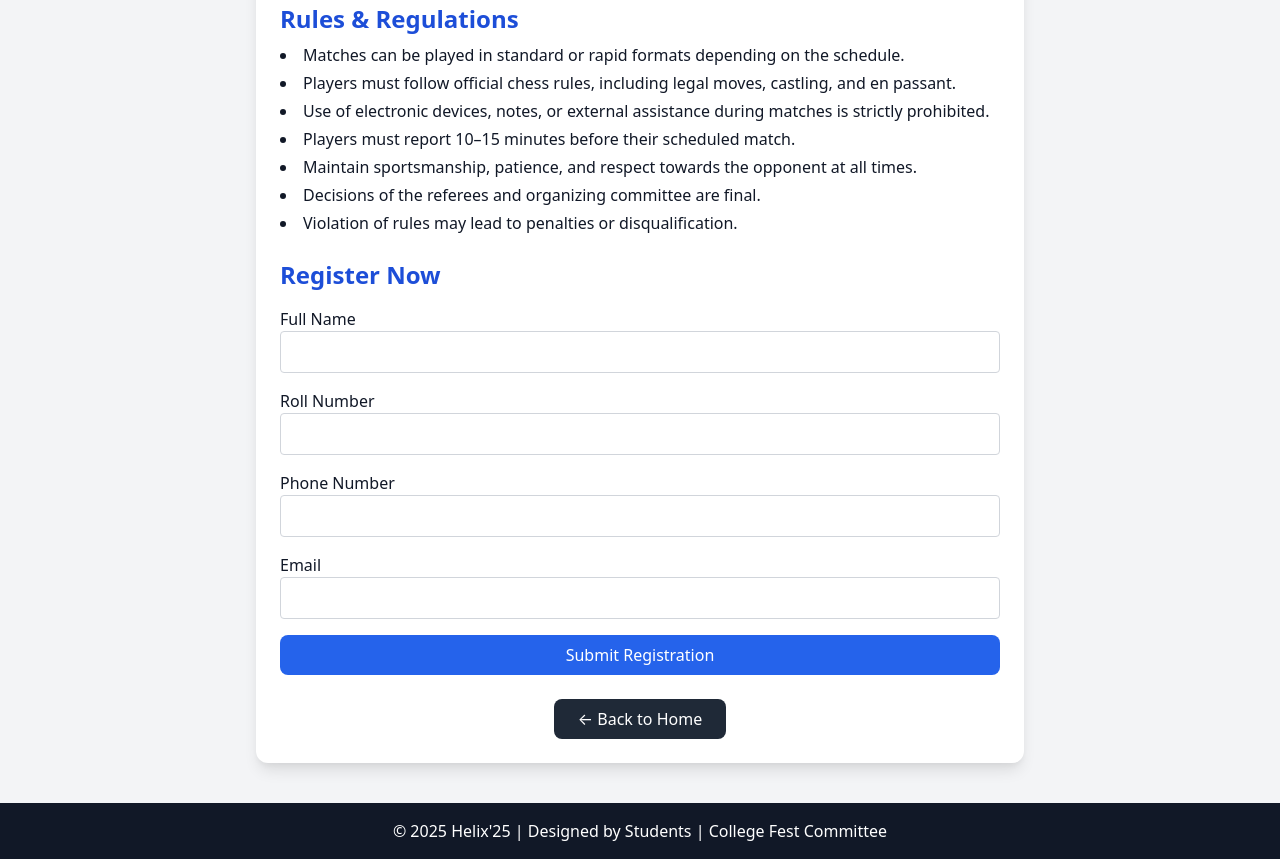
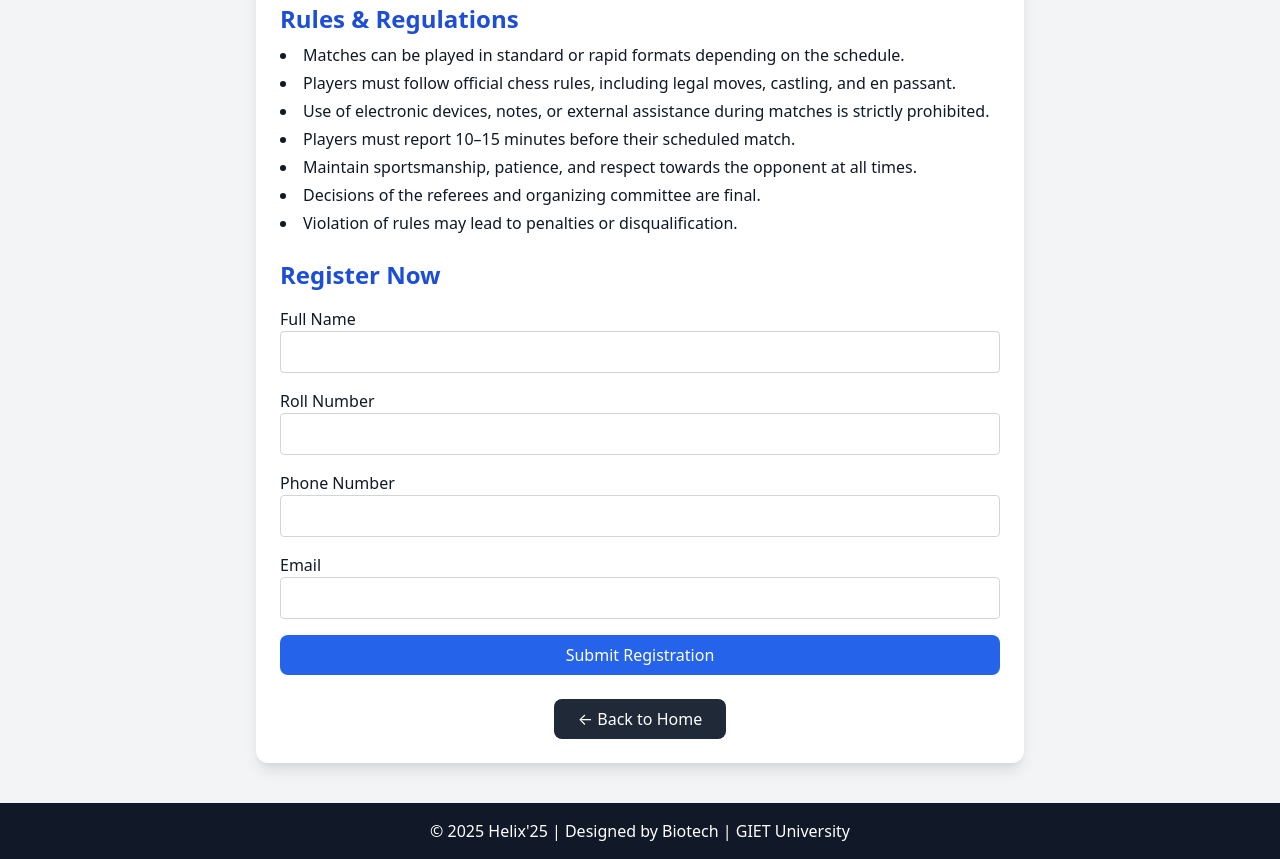
Before and after one commit to chinmayad402-coder/helix25-website, a plain HTML site: page common_chess.html in a window 1280 px wide. Shown: the part 329-1188 px from the top of the page. Drawn offline with nearby package versions, Linux system fonts and the light colour scheme.

Commit message:
Update common_chess.html

```diff
--- a/common_chess.html
+++ b/common_chess.html
@@ -77,7 +77,7 @@
   </main>
 
   <footer class="text-center mt-10 py-4 bg-gray-900 text-white">
-    <p>&copy; 2025 Helix'25 | Designed by Students | College Fest Committee</p>
+    <p>&copy; 2025 Helix'25 | Designed by Biotech | GIET University</p>
   </footer>
 
   <!-- ✅ Script for sending data to Google Sheet -->
```
